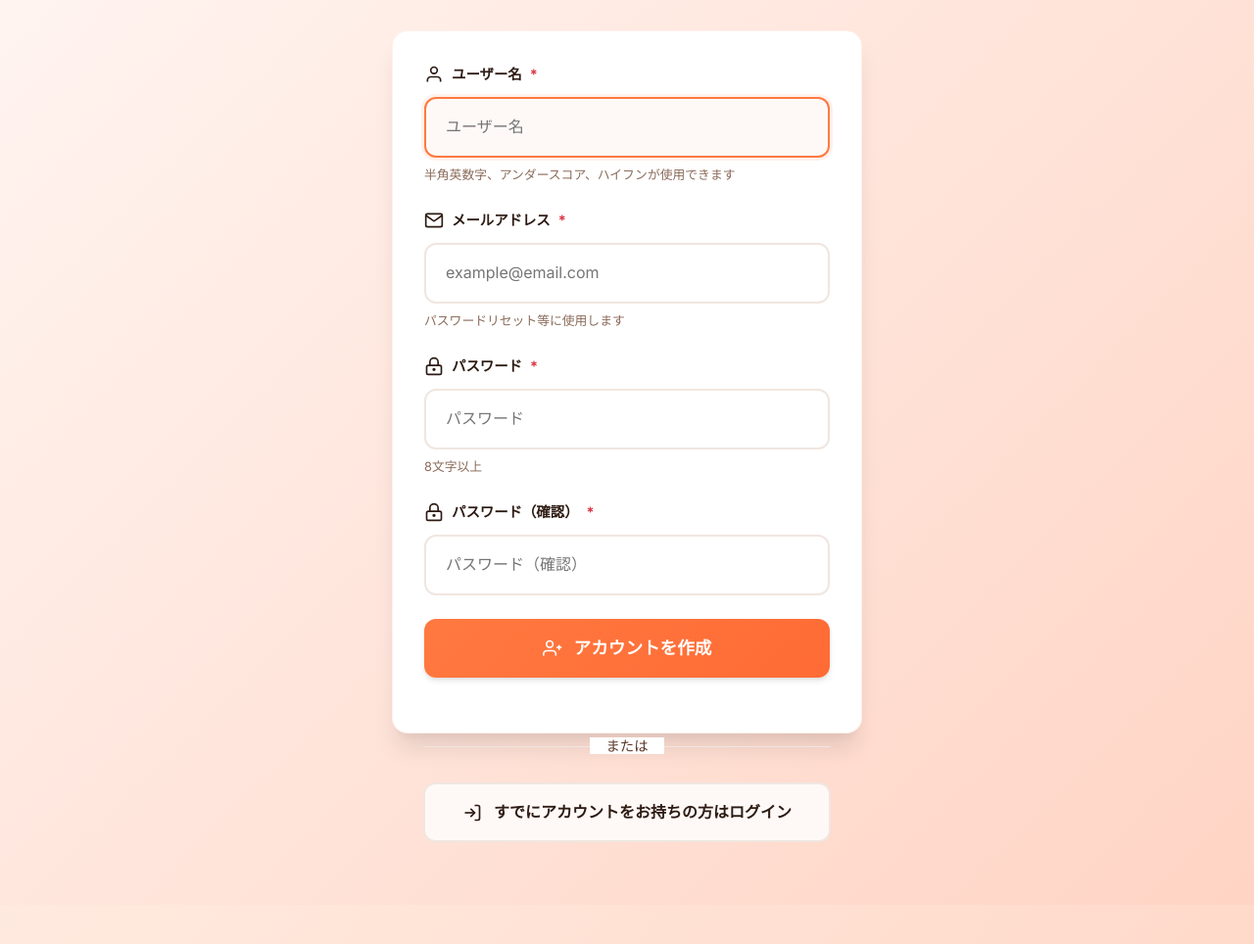
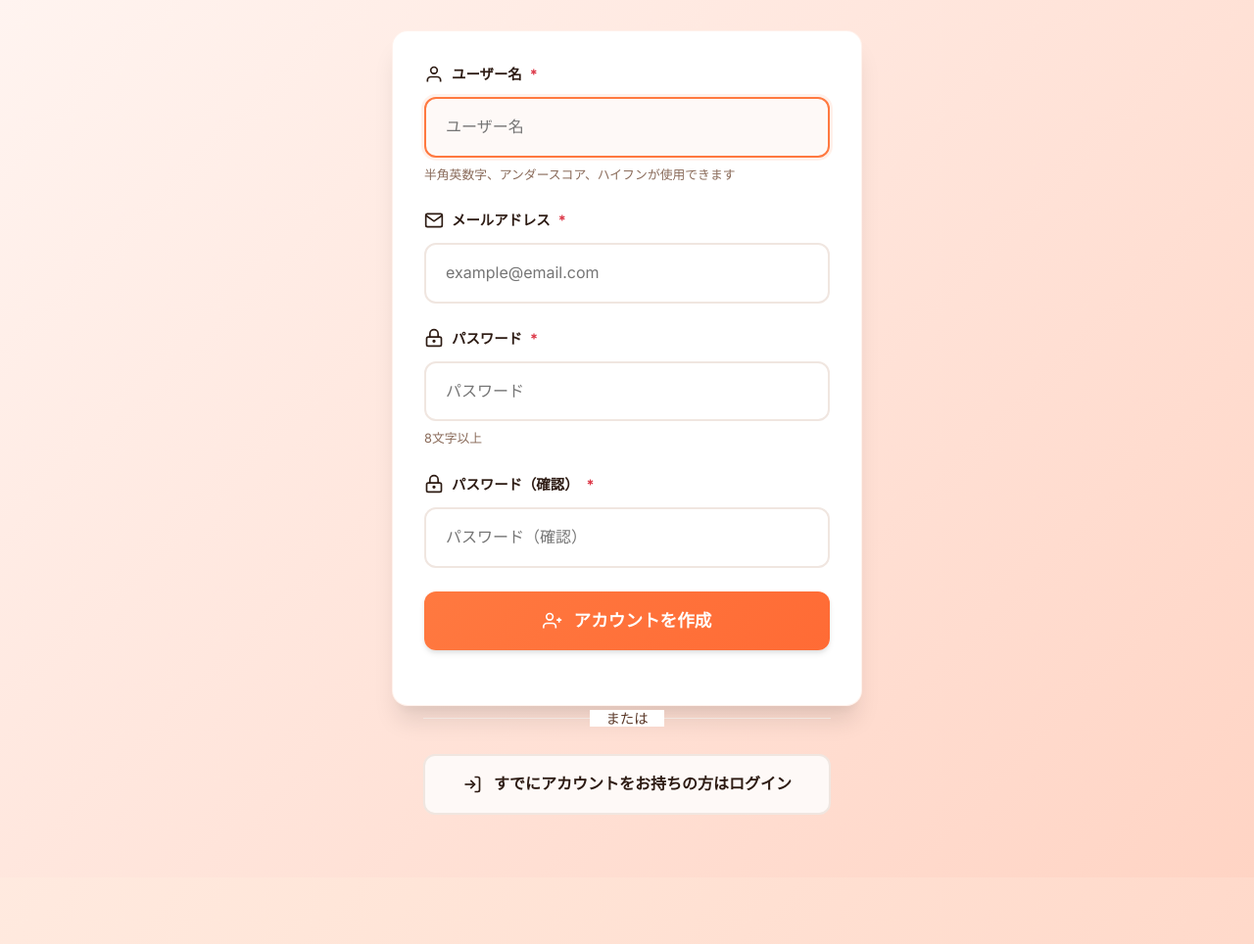
Before and after one commit to Yulkjh/utamemo-app, a Django app: page /users/register/ in a window 1280 px wide. Shown: the part 81-1045 px from the top of the page at 98% size. Run offline with Django 5.2, Linux system fonts and the light colour scheme.

Commit message:
Remove password reset hint text from registration form

```diff
--- a/myproject/templates/users/register.html
+++ b/myproject/templates/users/register.html
@@ -57,9 +57,6 @@
                             {{ form.email.errors.0|translate_error:app_language }}
                         </div>
                         {% endif %}
-                        <div class="field-hint">
-                            {% if is_english %}Used for password reset, etc.{% elif is_spanish %}Se utiliza para restablecer la contraseña, etc.{% elif is_german %}Wird für Passwort-Zurücksetzung usw. verwendet{% elif is_portuguese %}Usado para redefinição de senha, etc.{% elif is_chinese %}用于密码重置等{% else %}パスワードリセット等に使用します{% endif %}
-                        </div>
                     </div>
 
                     <!-- Password Field -->
```
